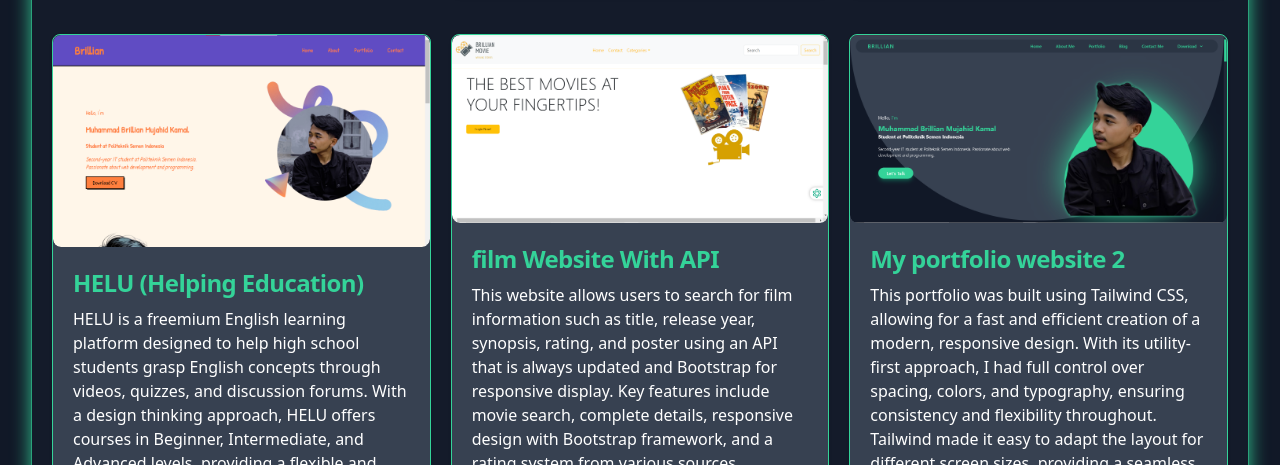
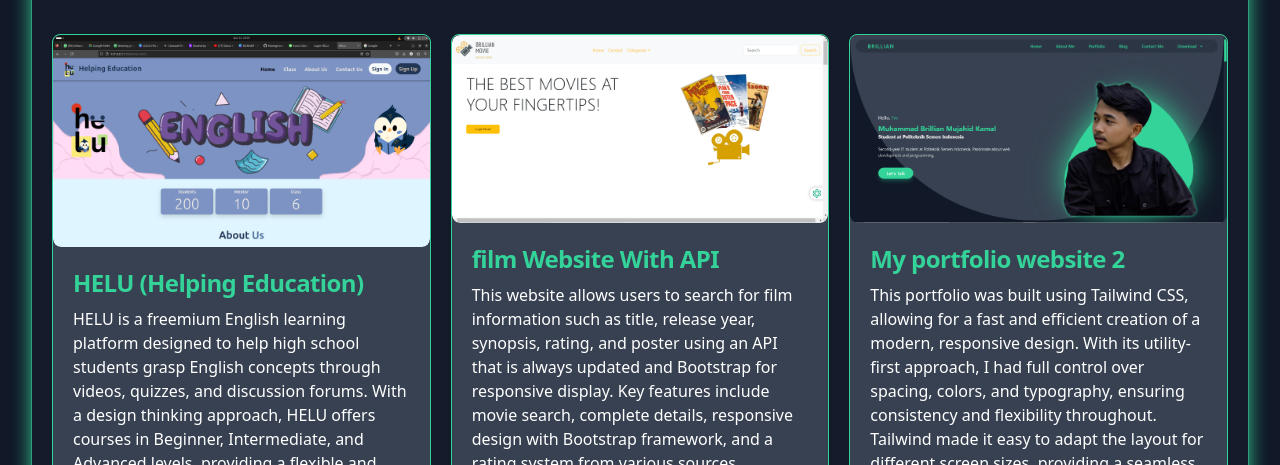
Before and after one commit to who-is-brillian/brillian.github.io, a website: page index.html in a window 1280 px wide. Shown: the part 2742-3207 px from the top of the page. Drawn offline with nearby package versions, Linux system fonts and the light colour scheme.

Commit message:
add helu project

```diff
--- a/index.html
+++ b/index.html
@@ -462,7 +462,7 @@
           <a href="#" class="block overflow-hidden">
             <picture class="rounded-lg block overflow-hidden">
               <img class="rounded-lg hover:scale-125 transition-all ease-in-out duration-500"
-                src="img/project/Website Portfolio 3.png" alt="" />
+                src="img/project/HomepageHelu.png" alt="" />
             </picture>
           </a>
           <div class="p-5">
```
Also changed, not shown: img/project/HomepageHelu.png (added).
